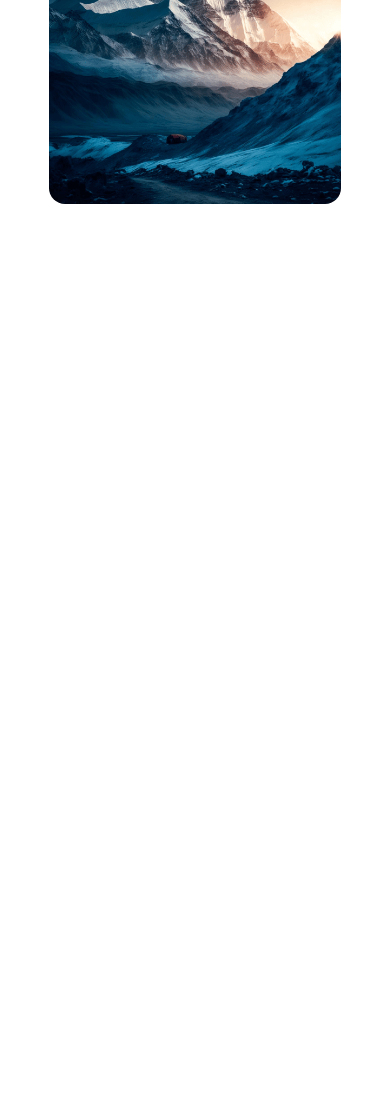
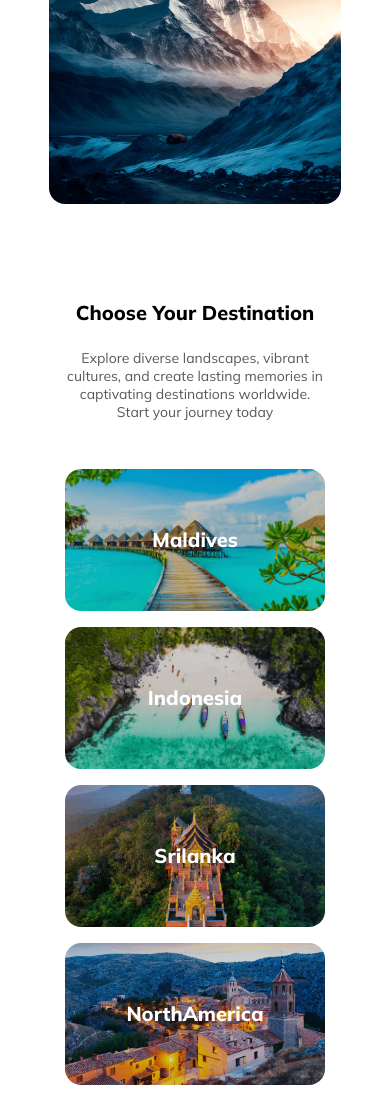
Before and after one commit to Rasc3ta/assignment-2, a plain HTML site: page index.html in a window 390 px wide. Shown: the part 1521-2618 px from the top of the page. Before the commit the page ends 1725 px from the top, so only its background shows below. Drawn offline with Linux system fonts and the light colour scheme.

Commit message:
responsive grid section done

```diff
--- a/index.html
+++ b/index.html
@@ -84,6 +84,33 @@
         </div>
         <div class="img"></div>
       </section>
+      <section class="gridSection">
+        <h2>Choose Your Destination</h2>
+        <p>Explore diverse landscapes, vibrant cultures, and create lasting memories in captivating destinations worldwide. Start your journey today</p>
+        <div class="gridWrapper">
+          <div class="maldives">
+          <h3>Maldives</h3>
+        </div>
+        <div class="indonesia">
+          <h3>Indonesia</h3>
+        </div>
+        <div class="srilanka">
+          <h3>Srilanka</h3>
+        </div>
+        <div class="northAmerica">
+          <h3>NorthAmerica</h3>
+        </div>
+        <div class="kashmir">
+          <h3>Kashmir</h3>
+        </div>
+        <div class="bangladesh">
+          <h3>Bangladesh</h3>
+        </div>
+        <div class="bandarban">
+          <h3>Bandarban</h3>
+        </div>
+        </div>
+      </section>
     </main>
   </body>
 </html>
--- a/styles.css
+++ b/styles.css
@@ -219,6 +219,103 @@ nav li a {
   background-position: center;
 }
 
+/* grid section */
+
+.gridSection {
+  margin: auto;
+  max-width: calc(75vw - 2rem);
+  text-align: center;
+}
+
+.gridSection h2 {
+  margin: 6rem auto 1.5rem;
+  font-size: 2.5rem;
+  font-weight: 800;
+}
+
+.gridSection p {
+  color: var(--grey);
+  font-size: 1rem;
+  font-weight: 400;
+  margin-bottom: 3rem;
+}
+
+.gridWrapper {
+  gap: 1rem;
+  height: 54vw;
+  display: grid;
+  grid-template-rows: repeat(3, 1fr);
+  grid-template-columns: repeat(4, 1fr);
+}
+
+.gridWrapper div {
+  border-radius: 1rem;
+  display: flex;
+  align-items: center;
+  justify-content: center;
+}
+
+.gridWrapper h3 {
+  color: #fff;
+  font-size: 1.75rem;
+  font-weight: 800;
+}
+
+.maldives {
+  background-image: url("./Images/Rectangle\ 5.png");
+  background-repeat: no-repeat;
+  background-size: cover;
+  background-position: center;
+  grid-area: 1 / 1 / 1 / 3;
+}
+
+.indonesia {
+  background-image: url("./Images/Rectangle\ 8.png");
+  background-repeat: no-repeat;
+  background-size: cover;
+  background-position: center;
+  grid-area: 1 / 3 / 1 / 5;
+}
+.srilanka {
+  background-image: url("./Images/Rectangle\ 6.png");
+  background-repeat: no-repeat;
+  background-size: cover;
+  background-position: center;
+  grid-area: 2 / 1 / 2 / 2;
+}
+
+.northAmerica {
+  background-image: url("./Images/Rectangle\ 7.png");
+  background-repeat: no-repeat;
+  background-size: cover;
+  background-position: center;
+  grid-area: 2 / 2 / 2 / 4;
+}
+
+.kashmir {
+  background-image: url("./Images/Rectangle\ 9.png");
+  background-repeat: no-repeat;
+  background-size: cover;
+  background-position: center;
+  grid-area: 2 / 4 / 2 / 5;
+}
+
+.bangladesh {
+  background-image: url("./Images/Rectangle\ 10.png");
+  background-repeat: no-repeat;
+  background-size: cover;
+  background-position: center;
+  grid-area: 3 / 1 / 3 / 3;
+}
+
+.bandarban {
+  background-image: url("./Images/Rectangle\ 11.png");
+  background-repeat: no-repeat;
+  background-size: cover;
+  background-position: center;
+  grid-area: 3 / 3 / 3 / 5;
+}
+
 /* responsive */
 
 @media screen and (min-width: 761px) {
@@ -307,5 +404,24 @@ nav li a {
     height: 75vw;
   }
 
+  .gridSection h2 {
+    font-size: 1.25rem;
+  }
 
+  .gridSection p {
+    font-size: 0.875rem;
+  }
+
+  .gridWrapper {
+    display: flex;
+    flex-flow: column;
+  }
+
+  .gridWrapper div {
+    padding: 15vw;
+  }
+
+  .gridWrapper div h3 {
+    font-size: 1.25rem;
+  }
 }
```
